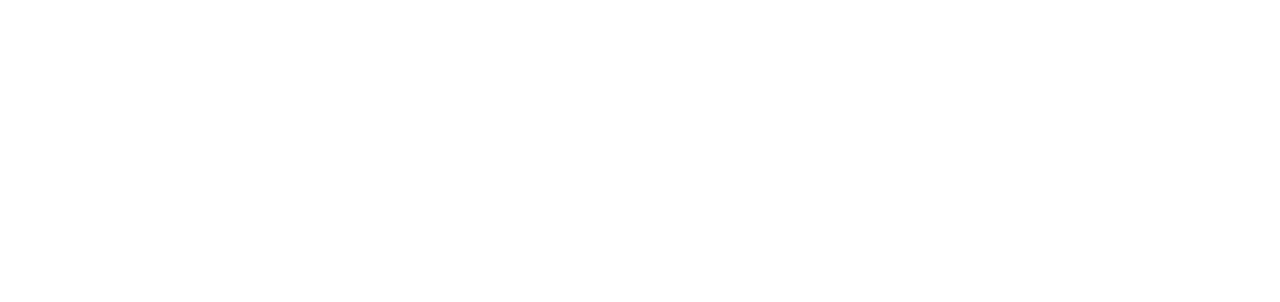
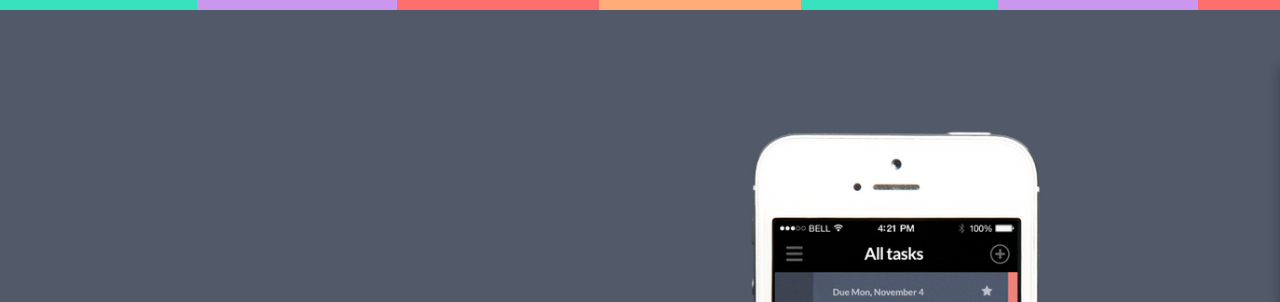
Before and after one commit to abrodie621/abrodie621.github.io, a plain HTML site: page unit3/index.html in a window 1280 px wide. Shown: the top 302 px of the page. Drawn offline with Linux system fonts and the light colour scheme.

Commit message:
fixed assets link

```diff
--- a/unit3/css/style.css
+++ b/unit3/css/style.css
@@ -1,5 +1,5 @@
 body {
-	background-image: url('assets/background.jpg');
+	background-image: url('/assets/background.jpg');
 	background-repeat: no-repeat;
 	/*background-color: #404657; */
 	background-size: cover;
@@ -24,7 +24,7 @@ a {
 }
 
 .stripe {
-	background: url('assets/stripes.png') repeat-x;
+	background: url('/assets/stripes.png') repeat-x;
 	position: absolute;
 	padding: 0 0 0 0;
 	top: 0px;
@@ -34,6 +34,6 @@ a {
 }
 
 .logo {
-	background: url('assets/logo-taasky.png');
+	background: url('/assets/logo-taasky.png');
 
 }
```
